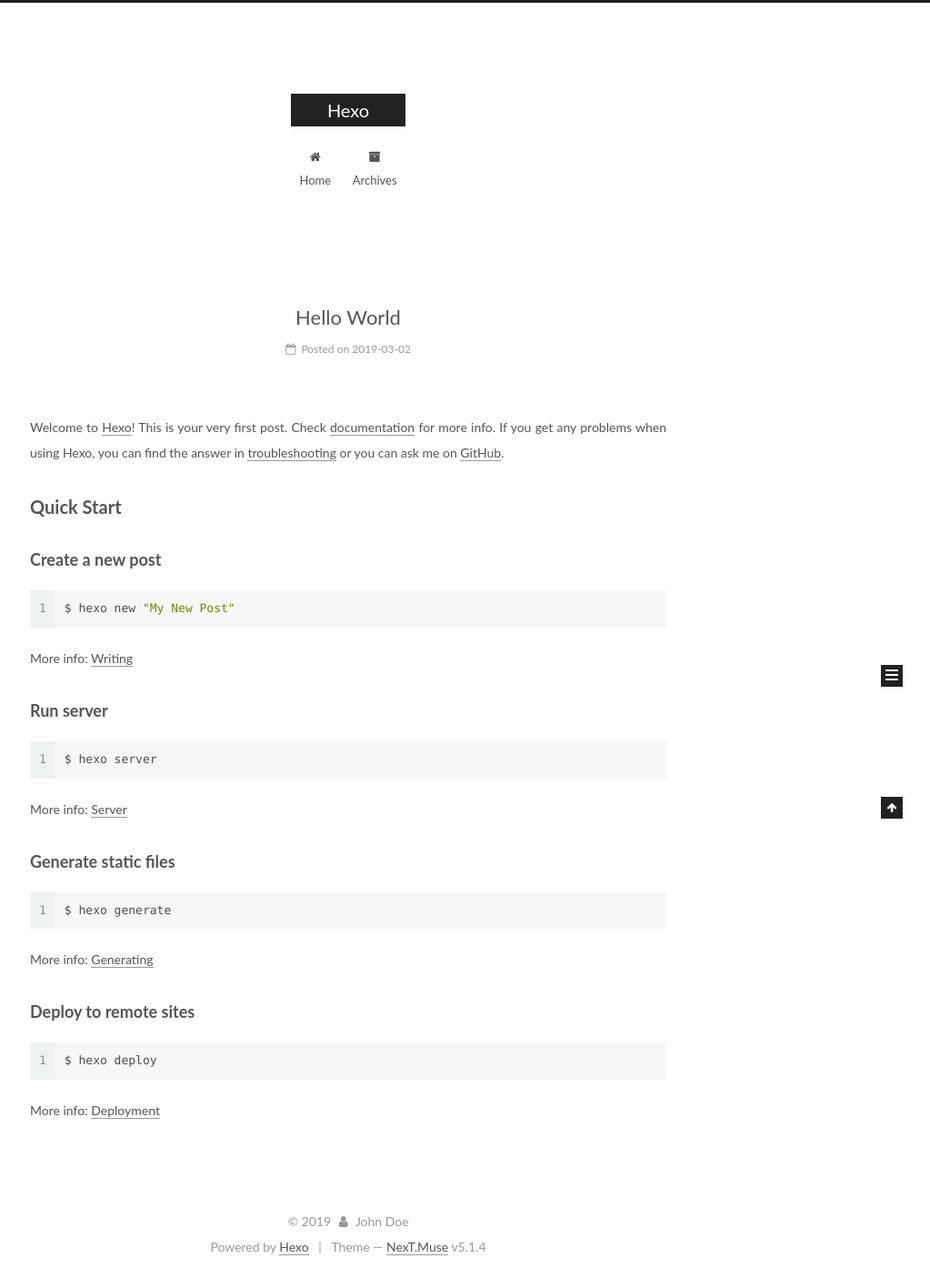
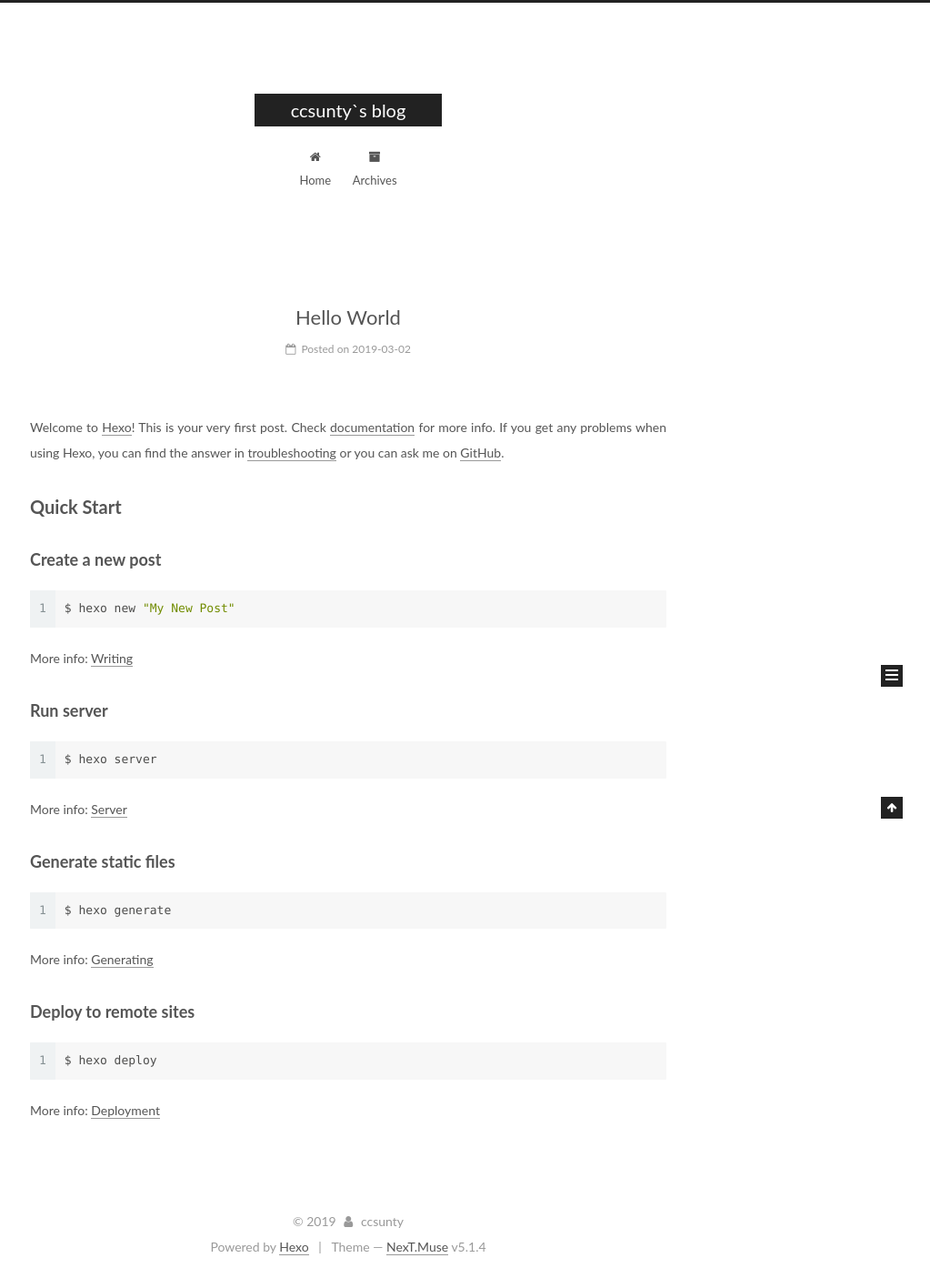
Before and after one commit to CCSunty/ccsunty.github.io, a plain HTML site: page index.html in a window 1280 px wide. Shown: the whole page at 91% size, without its empty margins (257-1280 px from the left). Drawn offline with Linux system fonts and the light colour scheme.

Commit message:
Site updated: 2019-03-02 20:23:50

```diff
--- a/index.html
+++ b/index.html
@@ -79,13 +79,16 @@
 
 
 
+<meta name="description" content="技术日志">
 <meta property="og:type" content="website">
-<meta property="og:title" content="Hexo">
+<meta property="og:title" content="ccsunty`s blog">
 <meta property="og:url" content="http://yoursite.com/index.html">
-<meta property="og:site_name" content="Hexo">
+<meta property="og:site_name" content="ccsunty`s blog">
+<meta property="og:description" content="技术日志">
 <meta property="og:locale" content="default">
 <meta name="twitter:card" content="summary">
-<meta name="twitter:title" content="Hexo">
+<meta name="twitter:title" content="ccsunty`s blog">
+<meta name="twitter:description" content="技术日志">
 
 
 
@@ -121,7 +124,7 @@
 
 
 
-  <title>Hexo</title>
+  <title>ccsunty`s blog</title>
 
 
 
@@ -152,7 +155,7 @@
     <div class="custom-logo-site-title">
       <a href="/" class="brand" rel="start">
         <span class="logo-line-before"><i></i></span>
-        <span class="site-title">Hexo</span>
+        <span class="site-title">ccsunty`s blog</span>
         <span class="logo-line-after"><i></i></span>
       </a>
     </div>
@@ -232,13 +235,13 @@
     <link itemprop="mainEntityOfPage" href="http://yoursite.com/2019/03/02/hello-world/">
 
     <span hidden itemprop="author" itemscope itemtype="http://schema.org/Person">
-      <meta itemprop="name" content="John Doe">
+      <meta itemprop="name" content="ccsunty">
       <meta itemprop="description" content>
       <meta itemprop="image" content="/images/avatar.gif">
     </span>
 
     <span hidden itemprop="publisher" itemscope itemtype="http://schema.org/Organization">
-      <meta itemprop="name" content="Hexo">
+      <meta itemprop="name" content="ccsunty`s blog">
     </span>
 
 
@@ -379,8 +382,8 @@
         <div class="site-overview">
           <div class="site-author motion-element" itemprop="author" itemscope itemtype="http://schema.org/Person">
 
-              <p class="site-author-name" itemprop="name">John Doe</p>
-              <p class="site-description motion-element" itemprop="description"></p>
+              <p class="site-author-name" itemprop="name">ccsunty</p>
+              <p class="site-description motion-element" itemprop="description">技术日志</p>
           </div>
 
           <nav class="site-state motion-element">
@@ -435,7 +438,7 @@
   <span class="with-love">
     <i class="fa fa-user"></i>
   </span>
-  <span class="author" itemprop="copyrightHolder">John Doe</span>
+  <span class="author" itemprop="copyrightHolder">ccsunty</span>
 
 
 </div>
```
Also changed, not shown: 2019/03/02/hello-world/index.html (+8 -8 lines), archives/2019/03/index.html (+11 -8 lines), archives/2019/index.html (+11 -8 lines), archives/index.html (+11 -8 lines).
